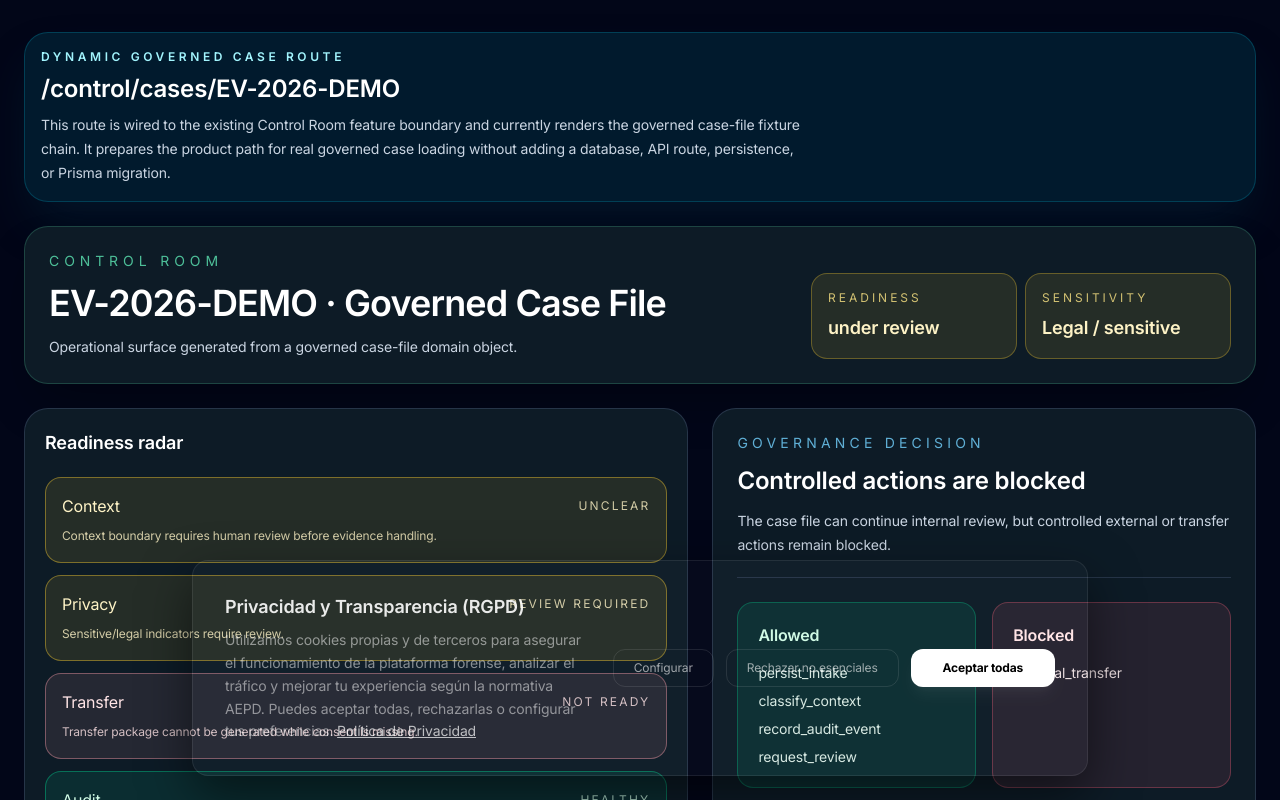
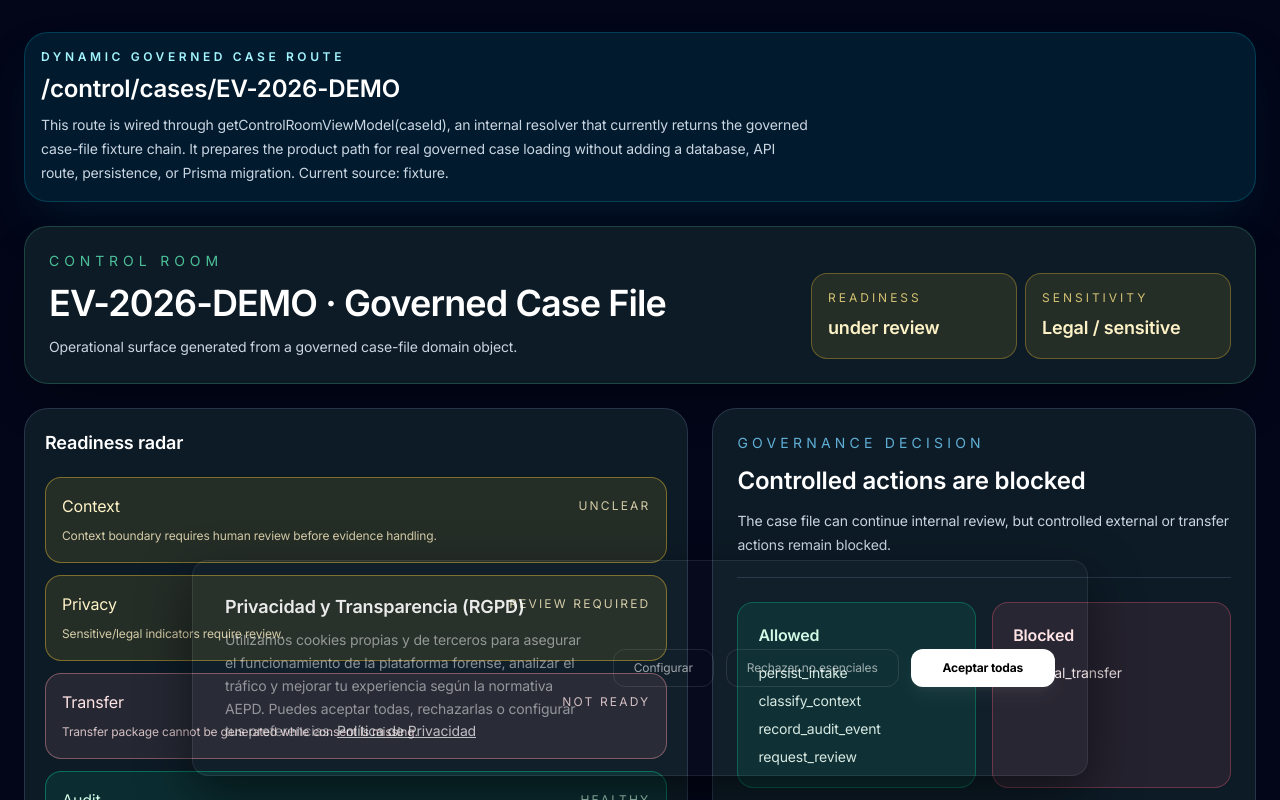
Before and after one commit to Neiland85/claritystructures-webapp, a Next.js app in the folder apps/web/: page /control/cases/EV-2026-DEMO in a window 1280 px wide. Shown: the top 800 px of the page. Built offline with nearby package versions, Linux system fonts and the light colour scheme.

Commit message:
feat(control-room): add view model resolver

```diff
--- a/apps/web/src/app/control/cases/[caseId]/page.tsx
+++ b/apps/web/src/app/control/cases/[caseId]/page.tsx
@@ -1,8 +1,8 @@
 import {
   ActionsPanel,
   AssuranceTrail,
-  controlRoomDemoViewModel,
   ControlRoomHeader,
+  getControlRoomViewModel,
   GovernanceDecisionCard,
   PrivacyBoundaryCard,
   ReadinessRadar,
@@ -19,7 +19,7 @@ export default async function ControlCasePage({
   params,
 }: ControlCasePageProps) {
   const { caseId } = await params;
-  const viewModel = controlRoomDemoViewModel;
+  const { viewModel, source } = await getControlRoomViewModel(caseId);
 
   return (
     <main className="min-h-screen bg-slate-950 px-6 py-8 text-slate-100">
@@ -32,10 +32,11 @@ export default async function ControlCasePage({
             /control/cases/{caseId}
           </h1>
           <p className="mt-2 max-w-3xl text-sm leading-6 text-slate-300">
-            This route is wired to the existing Control Room feature boundary
-            and currently renders the governed case-file fixture chain. It
-            prepares the product path for real governed case loading without
-            adding a database, API route, persistence, or Prisma migration.
+            This route is wired through getControlRoomViewModel(caseId), an
+            internal resolver that currently returns the governed case-file
+            fixture chain. It prepares the product path for real governed case
+            loading without adding a database, API route, persistence, or Prisma
+            migration. Current source: {source}.
           </p>
         </section>
 
--- /dev/null
+++ b/apps/web/src/features/control-room/get-control-room-view-model.ts
@@ -0,0 +1,18 @@
+import { controlRoomDemoViewModel } from "./control-room-demo-data";
+import type { ControlRoomViewModel } from "./control-room-view-model";
+
+export type ControlRoomViewModelResolution = {
+  caseId: string;
+  viewModel: ControlRoomViewModel;
+  source: "fixture";
+};
+
+export async function getControlRoomViewModel(
+  caseId: string,
+): Promise<ControlRoomViewModelResolution> {
+  return {
+    caseId,
+    viewModel: controlRoomDemoViewModel,
+    source: "fixture",
+  };
+}
--- a/apps/web/src/features/control-room/index.ts
+++ b/apps/web/src/features/control-room/index.ts
@@ -1,3 +1,5 @@
+export type { ControlRoomViewModelResolution } from "./get-control-room-view-model";
+export { getControlRoomViewModel } from "./get-control-room-view-model";
 export { ActionsPanel } from "./actions-panel";
 export { AssuranceTrail } from "./assurance-trail";
 export {
```
Also changed, not shown: 2 other files (tests, documents, lock files or other folders).
